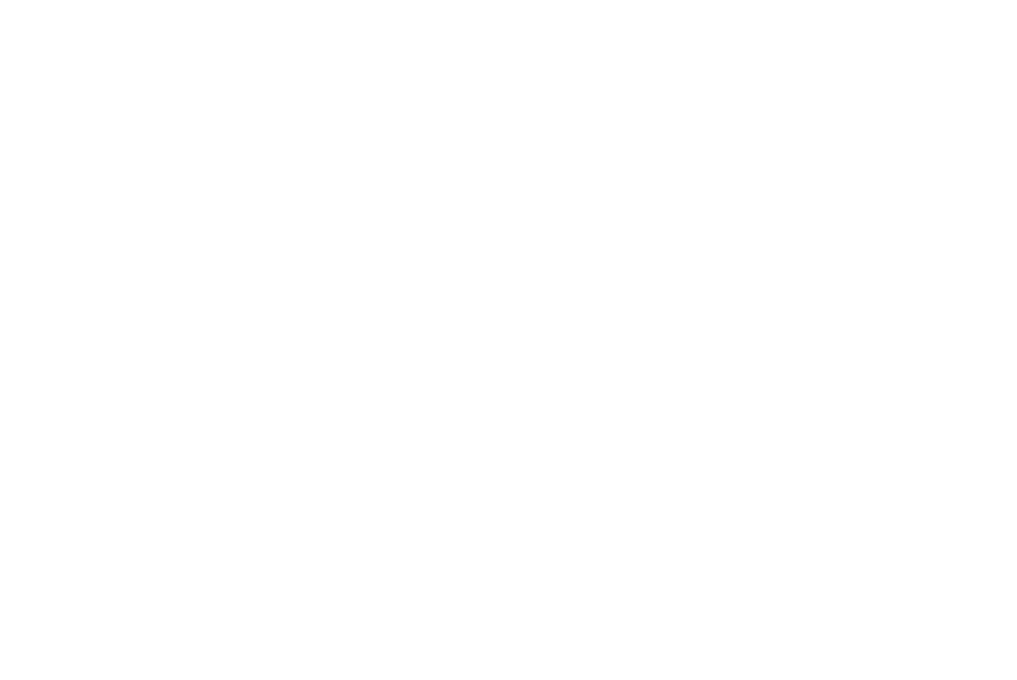
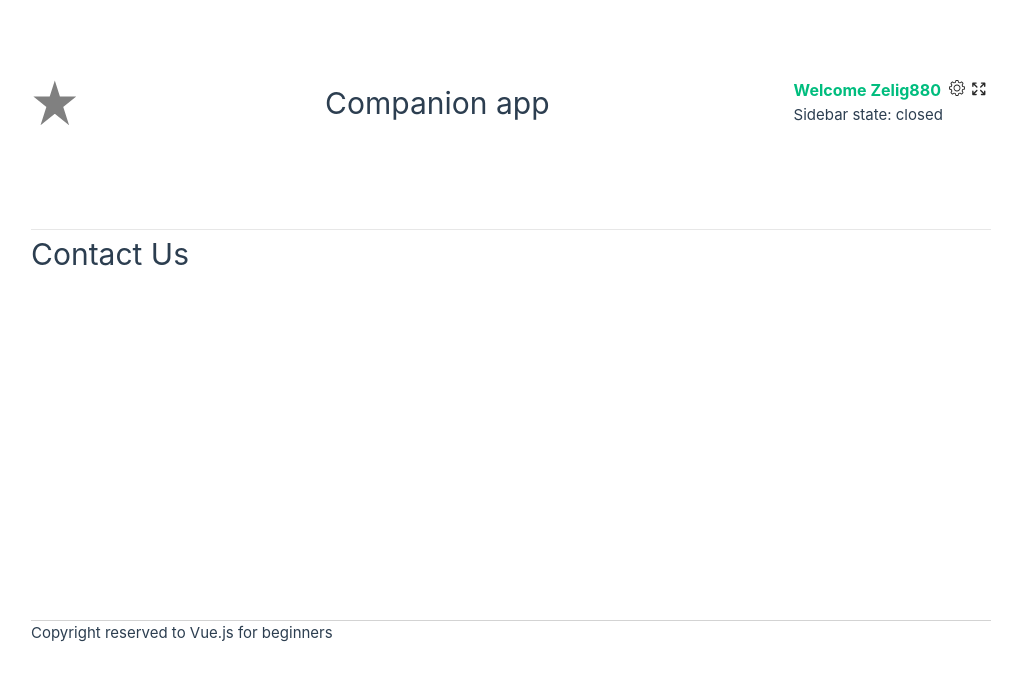
Before and after one commit to PacktPublishing/Vue.js-3-for-Beginners, a Vue app: page /contact in a window 1280 px wide. Before the commit this address had no page. Shown: the top 680 px of the page, without its empty margins (129-1146 px from the left). Built offline with nearby package versions, Linux system fonts and the light colour scheme.

Commit message:
CH12 - Start

```diff
--- a/package.json
+++ b/package.json
@@ -14,14 +14,14 @@
   },
   "dependencies": {
     "pinia": "^2.1.6",
-    "vue": "^3.3.4",
+    "vue": "^3.4.27",
     "vue-router": "^4.2.4"
   },
   "devDependencies": {
     "@rushstack/eslint-patch": "^1.3.3",
     "@vitejs/plugin-vue": "^4.3.4",
     "@vue/eslint-config-prettier": "^8.0.0",
-    "@vue/test-utils": "^2.4.1",
+    "@vue/test-utils": "^2.4.6",
     "cypress": "^13.6.2",
     "eslint": "^8.49.0",
     "eslint-plugin-cypress": "^2.14.0",
--- /dev/null
+++ b/src/components/organisms/ContactUs.vue
@@ -0,0 +1,17 @@
+<template>
+</template>
+<script setup>
+</script>
+<style scoped>
+form {
+  display: flex;
+  flex-direction: column;
+  gap: 8px;
+  margin-bottom: 16px;
+  padding-bottom: 16px;
+  width: 60%;
+}
+.error {
+  color: red;
+}
+</style>
--- a/src/components/organisms/SideBar.vue
+++ b/src/components/organisms/SideBar.vue
@@ -13,6 +13,7 @@
             <TheButton @click="onUpdateTimeClick">Update Time</TheButton>
             <router-link to="privacy">Privacy</router-link>
             <router-link to="about">About</router-link>
+            <router-link to="contact">Contact Us</router-link>
             <a @click="navigateToPrivacy">Programmatic to privacy</a>
         </template>
     </aside>
--- a/src/router/index.js
+++ b/src/router/index.js
@@ -2,6 +2,7 @@
 import HomeView from '../views/HomeView.vue'
 import AboutView from '../views/AboutView.vue'
 import PrivacyView from '../views/PrivacyView.vue'
+import ContactView from '../views/ContactView.vue'
 import UserProfileView from '../views/UserProfileView.vue'
 import UserPostsView from '../views/UserPostsView.vue'
 
@@ -24,6 +25,11 @@
       component: PrivacyView
     },
     {
+      path: '/contact',
+      name: 'contact',
+      component: ContactView
+    },
+    {
       path: "/user/:userId",
       name: "user",
       redirect : { name: "user-profile" },
--- /dev/null
+++ b/src/views/ContactView.vue
@@ -0,0 +1,17 @@
+<template>
+  <StaticTemplate>
+    <template #heading>Contact Us</template>
+    <template #default>
+      <ContactUs />
+    </template>
+  </StaticTemplate>
+</template>
+
+<script setup>
+import StaticTemplate from '../components/templates/StaticTemplate.vue'
+import ContactUs from '../components/organisms/ContactUs.vue'
+</script>
+
+<style>
+
+</style>
```
Also changed, not shown: 1 other file (tests, documents, lock files or other folders).
